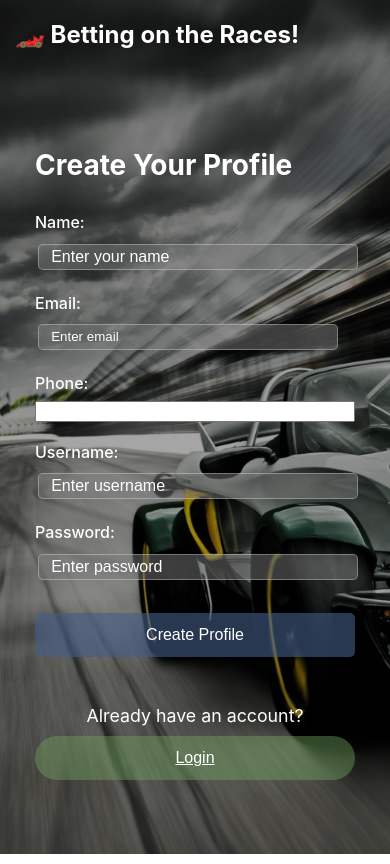
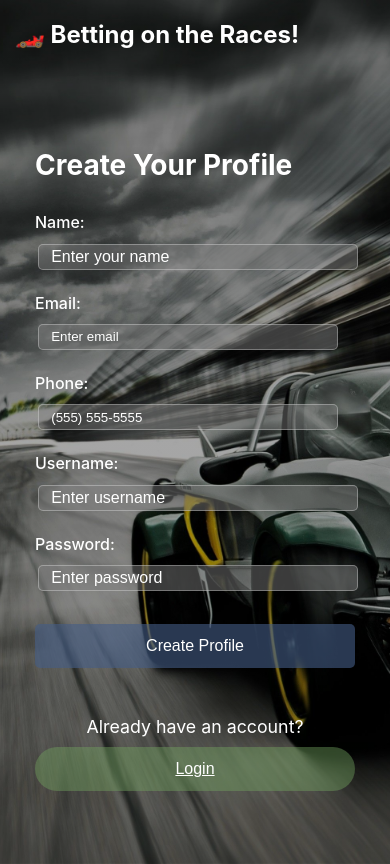
Before and after one commit to jrsossaman/Betting-On-The-Races-React, a React (Create React App) app: page / in a window 390 px wide. Built offline with nearby package versions, Linux system fonts and the light colour scheme.

Commit message:
Fix phone input styling to match other form fields
- Add input[type=tel] to CSS selector for phone number field
- Phone input now has consistent gray semi-transparent styling

```diff
--- a/src/App.css
+++ b/src/App.css
@@ -53,7 +53,7 @@
   margin-top: 20px;
 }
 
-input[type=text], input[type=password], input[type=email] {
+input[type=text], input[type=password], input[type=email], input[type=tel] {
   margin: 1%;
   background-color: rgba(128, 128, 128, 0.46);
   color: rgb(255, 255, 255);
```
